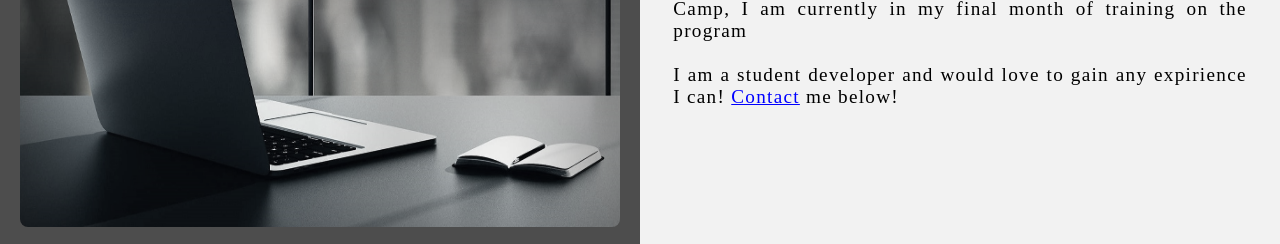
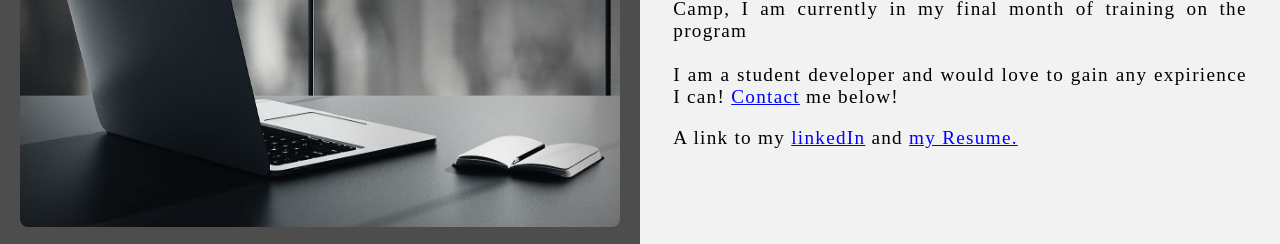
Before and after one commit to cade25wilson/cade25wilson.github.io, a plain HTML site: page index.html in a window 1280 px wide. Shown: the part 1500-1744 px from the top of the page. Drawn offline with Linux system fonts and the light colour scheme.

Commit message:
Added linkedIn

```diff
--- a/index.html
+++ b/index.html
@@ -126,7 +126,9 @@
 	<div class="Column_1"> <!-- Right column -->
 	  <h1>About</h2>
 	    <p>I am a student software developer who loves to code! I enjoy sports and traveling <br><br>I am a student of <a href="https://www.learncodinganywhere.com" target="_blank">The Tech Academy</a>’s Software Developer Boot Camp, I am currently in my final month of training on the program <br><br>I am a student developer and would love to gain any expirience I can! <a href="#Contact">Contact</a> me below!</p>
+		<p>A link to my <a href="https://www.linkedin.com/in/cade-wilson-software/" target="_blank">linkedIn</a> and <a href="CadeWilsonResume.docx">my Resume.</a>
 	</div>
+
   </div>
 
 <!-- GitHub section -->
```
Also changed, not shown: 1 other file.
